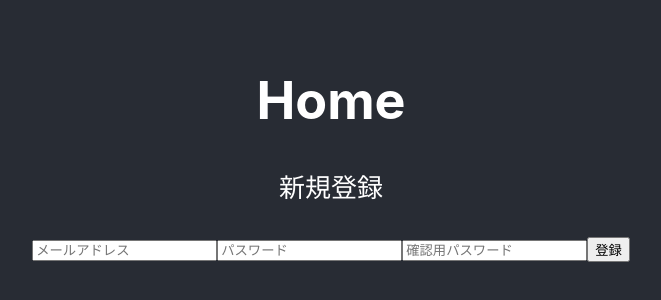
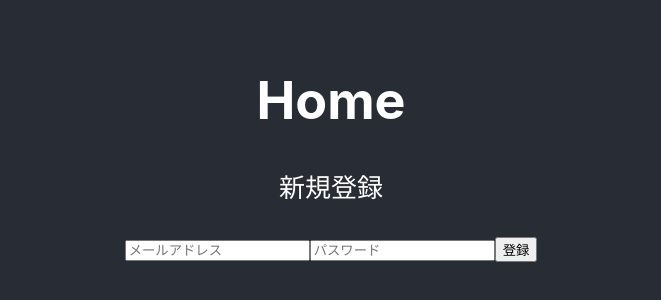
Before and after one commit to masutaro99/react_sns_front, a React (Create React App) app in the folder sns_react/: page / in a window 1280 px wide. Shown: the part 252-552 px from the top of the page, without its empty margins (309-970 px from the left). Built offline with nearby package versions, Linux system fonts and the light colour scheme.

Commit message:
add: enable to create user from react app

```diff
--- a/sns_react/src/components/auth/Registration.js
+++ b/sns_react/src/components/auth/Registration.js
@@ -1,12 +1,29 @@
 import React, { useState } from 'react'
+import axios from 'axios'
 
 export default function Registration() {
   // useState()を用いて、ユーザーデータの初期値（空の文字列）を定義する。
   const [email, setEmail] = useState("")
   const [password, setPassword] = useState("")
-  const [passwordConfirmation, setPasswordConfirmation] = useState("")
   const handleSubmit = (event) => {
-    console.log("イベント発火")
+    const data = {
+      "user": {
+        "email": email, "password": password
+      }
+    }
+    //追加
+    axios.post("http://localhost:3000/v1/users/", data,
+    {
+      headers: {
+        'Content-Type': 'application/json'
+      }
+    },
+    { withCredentials: true }
+    ).then(response => {
+      console.log("registration res", response)
+    }).catch(error => {
+      console.log("registration error", error)
+    })
     event.preventDefault()
   }
   return (
@@ -26,12 +43,6 @@ export default function Registration() {
                value={password}
                onChange={event => setPassword(event.target.value)}
         />
-        <input type="password"
-               name="password_confirmation"
-               placeholder="確認用パスワード"
-               value={passwordConfirmation}
-               onChange={event => setPasswordConfirmation(event.target.value)}
-        />
         <button type="submit">登録</button>
       </form>
     </div>
```
